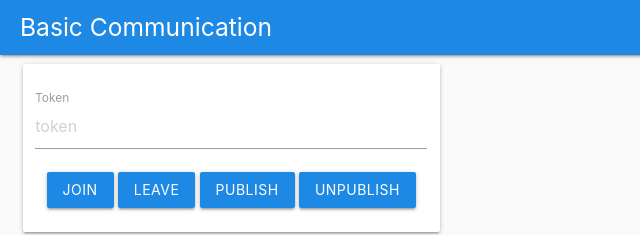
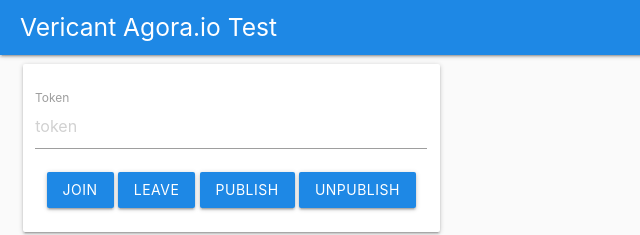
Before and after one commit to gondolio/agora_io_basic_video_demo, a plain HTML site: page index.html in a window 1280 px wide. Shown: the top 235 px of the page, 0-640 px from the left. Drawn offline with Linux system fonts and the light colour scheme.

Commit message:
change title

```diff
--- a/index.html
+++ b/index.html
@@ -5,14 +5,14 @@
   <meta charset="UTF-8">
   <meta http-equiv="X-UA-Compatible" content="ie=edge">
   <meta name="viewport" content="width=device-width, initial-scale=1, shrink-to-fit=no">
-  <title>Basic Communication</title>
+  <title>Vericant Agora.io Test</title>
   <link rel="stylesheet" href="./assets/common.css" />
 </head>
 <body class="agora-theme">
   <div class="navbar-fixed">
     <nav class="agora-navbar">
       <div class="nav-wrapper agora-primary-bg valign-wrapper">
-        <h5 class="left-align">Basic Communication</h5>
+        <h5 class="left-align">Vericant Agora.io Test</h5>
         <a href="https://github.com/AgoraIO/Basic-Video-Call/tree/master/One-to-One-Video/Agora-Web-Tutorial-1to1" class="agora-github-pin"></a>
       </div>
     </nav>
```
